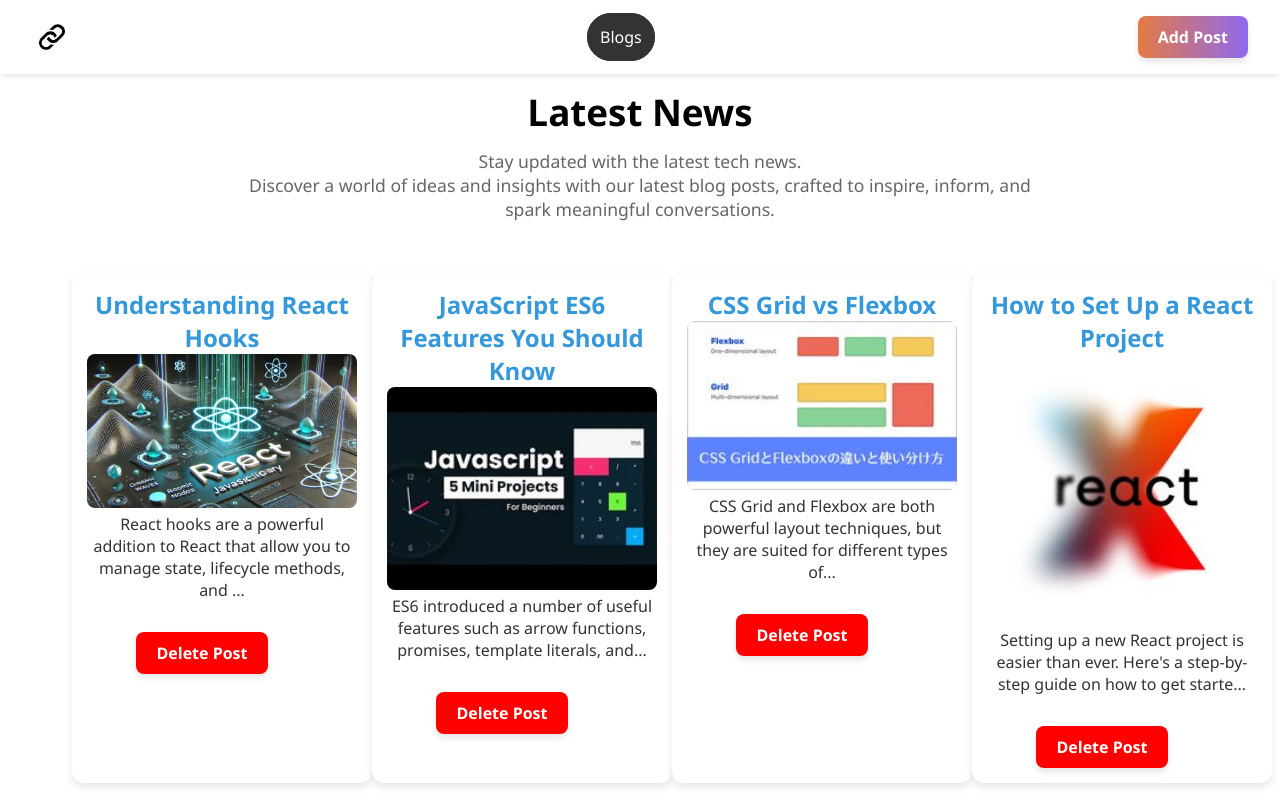
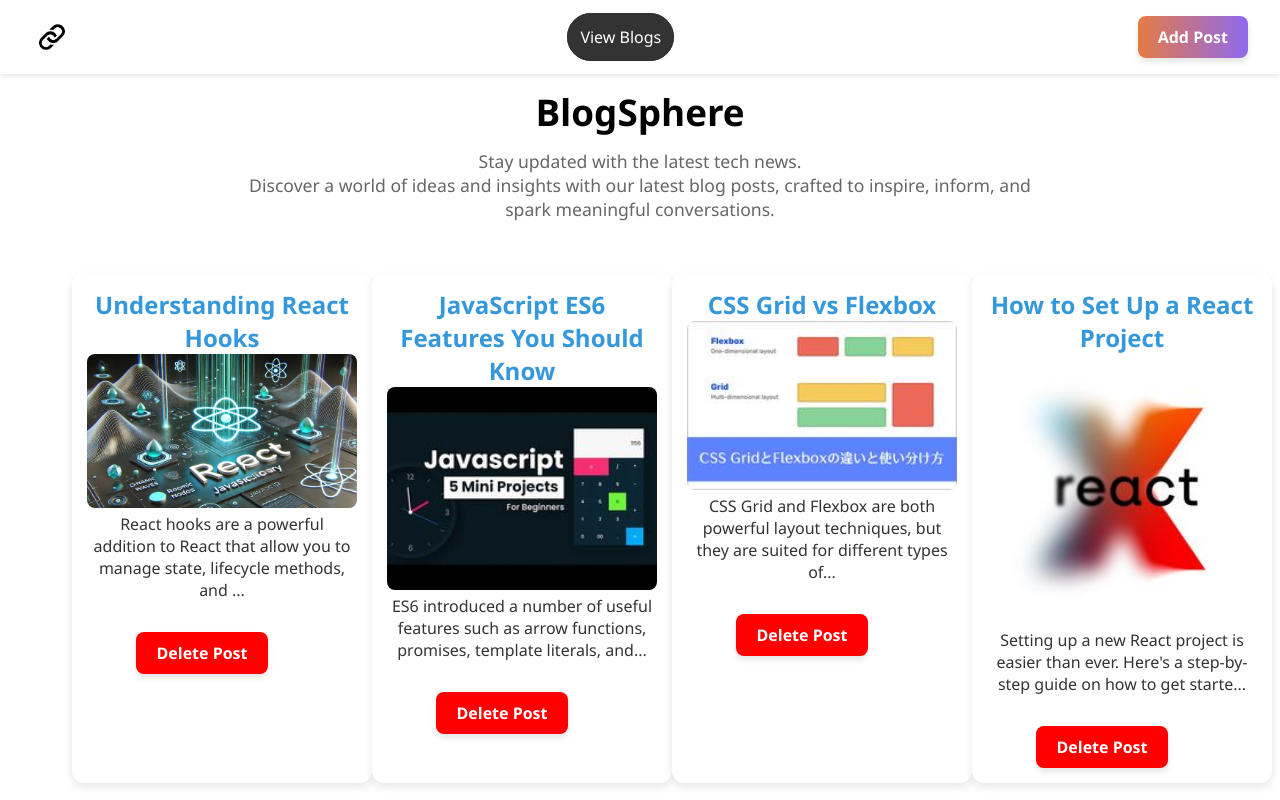
Before and after one commit to MACKENA05/BlogSphere-Site, a React (Create React App) app: page / in a window 1280 px wide. Shown: the top 800 px of the page. Built offline with nearby package versions, Linux system fonts and the light colour scheme; data requests are answered from the project's data file.

Commit message:
change title,heading and view blogs button

```diff
--- a/public/index.html
+++ b/public/index.html
@@ -24,7 +24,7 @@
       work correctly both with client-side routing and a non-root public URL.
       Learn how to configure a non-root public URL by running `npm run build`.
     -->
-    <title>React App</title>
+    <title>BlogSphere</title>
   </head>
   <body>
     <noscript>You need to enable JavaScript to run this app.</noscript>
--- a/src/Components/BlogList.js
+++ b/src/Components/BlogList.js
@@ -45,7 +45,7 @@ const BlogList = ({ blogs, setBlogs }) => {
 
   return (
     <>
-      <h1 className="landing-page-header">Latest News</h1>
+      <h1 className="landing-page-header">BlogSphere</h1>
       <p className="landing-page-text">
         Stay updated with the latest tech news. <br />
         Discover a world of ideas and insights with our latest blog posts,
--- a/src/Components/NavBar.js
+++ b/src/Components/NavBar.js
@@ -9,7 +9,7 @@ const NavBar = () => {
     <nav className='navbar'>
       <img src={logo} alt='logo' className='nav-logo' />
       <div className='nav-links'>
-        <Link to='./blogs'>Blogs</Link>
+        <Link to='./blogs'>View Blogs</Link>
       </div>
       <Link to='./newpost'>
         <button className='add-post-btn'>Add Post</button>
```
Also changed, not shown: 1 other file (tests, documents, lock files or other folders).
